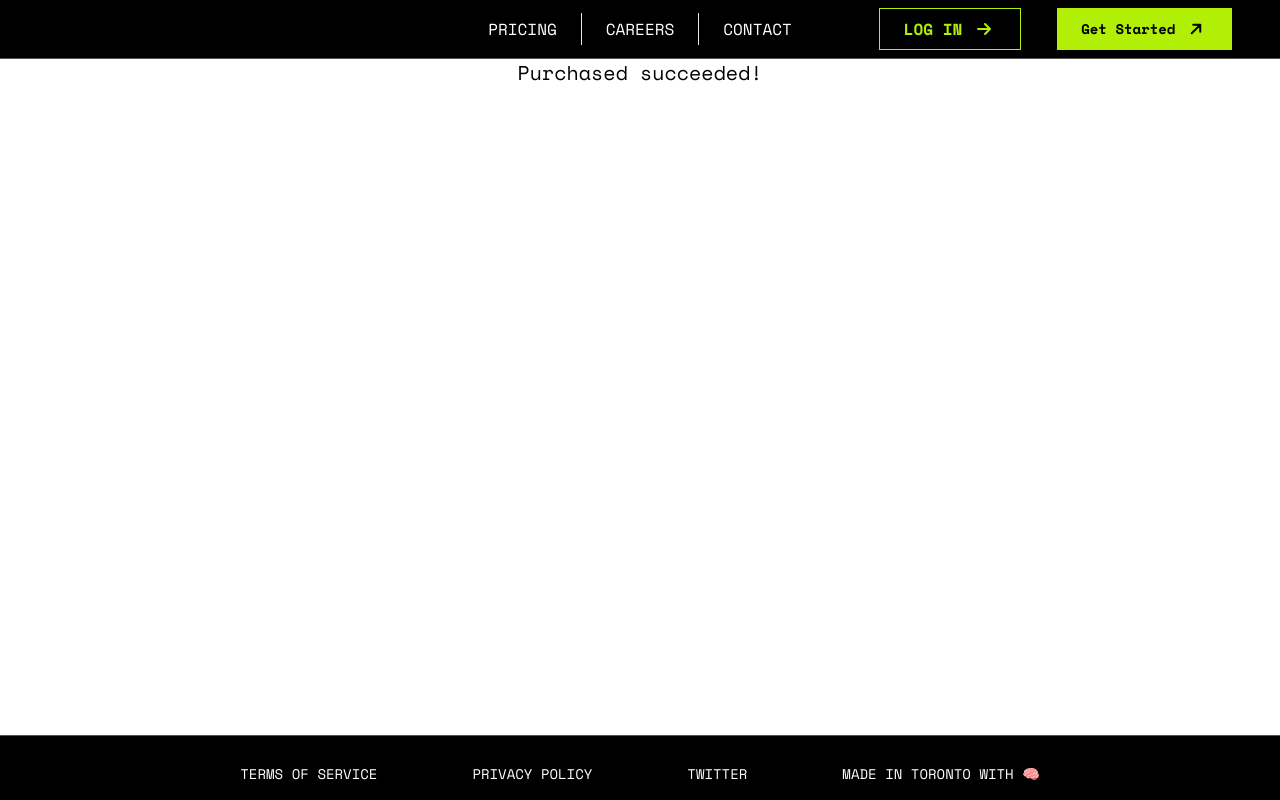
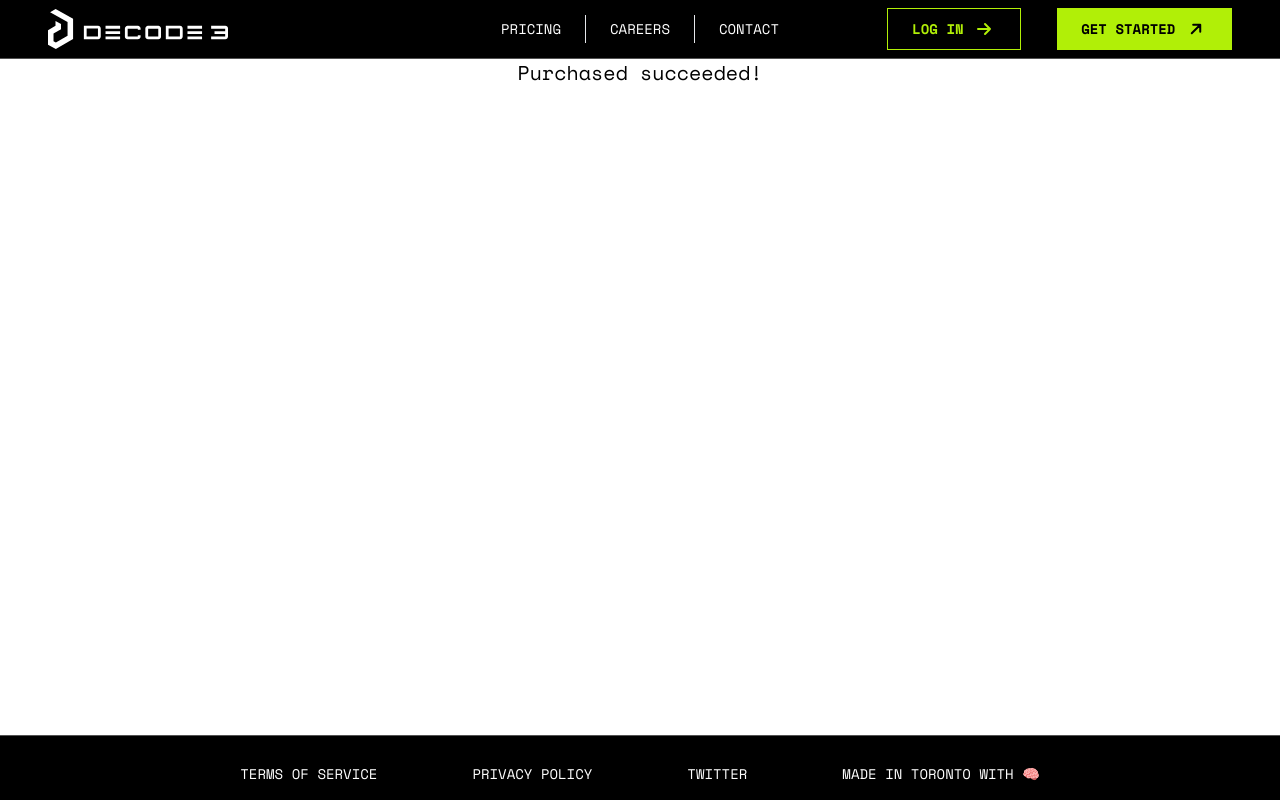
Before and after one commit to Junaid-Rasheed/SEER3, a Next.js app: page /result in a window 1280 px wide. Built offline with nearby package versions, Linux system fonts and the light colour scheme; no server answers.

Commit message:
fix minor bugs

```diff
--- a/components/AnimatedText.tsx
+++ b/components/AnimatedText.tsx
@@ -1,15 +1,23 @@
 import { useEffect, useState } from 'react';
 import { randomText } from '../utils/animation';
 
-export default function AnimatedText (
+export default function AnimatedText(
   {
-    text,
+    texts,
     className,
     timeEachLetter,
-  }: { text: string; className?: string; timeEachLetter?: number }) {
-  const [state, setState] = useState(text);
+  }: { texts: string[]; className?: string; timeEachLetter?: number }) {
+  const [state, setState] = useState(texts[0]);
   useEffect(() => {
-    randomText(state, setState, timeEachLetter);
+    let i = 0;
+    const loop = setInterval(() => {
+      if (i > texts.length) clearInterval(loop);
+      ++i;
+      randomText(texts[i % texts.length], setState, timeEachLetter)
+    }, 2000);
+    return () => {
+      clearInterval(loop);
+    }
   }, [])
   return (
     <span className={className}>{state}</span>
--- a/components/AuthButton.tsx
+++ b/components/AuthButton.tsx
@@ -13,7 +13,7 @@ export default function AuthButton({ className }: { className?: string }) {
     >
       {
         !session
-          ? <p className="flex">
+          ? <p className="flex items-center">
             Log in&nbsp;
             <ArrowSmRightIcon className="w-6 h-6" />
           </p>
--- a/components/Banner.tsx
+++ b/components/Banner.tsx
@@ -3,7 +3,7 @@ import Link from 'next/link';
 
 export default function Banner() {
   return (
-    <div className="bg-cyan-400 p-1 px-2 flex items-center justify-center">
+    <div className="bg-cyan-400 p-1 px-2 flex items-center justify-center uppercase">
       <Link href="/list-your-startup">
         <a target="_parent" className="text-sm flex items-center">
           Looking for funding? List your startup for free &nbsp;
--- a/components/GetStartedButton.tsx
+++ b/components/GetStartedButton.tsx
@@ -11,7 +11,7 @@ export default function GetStartedButton({
     <Link href="/signup">
       <button
         className={classNames(
-          'bg-decode3 px-6 py-2 font-bold text-center flex items-center',
+          'bg-decode3 px-6 py-2 font-bold text-center flex items-center uppercase',
           className
         )}
       >
--- a/components/Header.tsx
+++ b/components/Header.tsx
@@ -14,6 +14,7 @@ export default function Header() {
       className="flex justify-between items-center px-4 lg:grid lg:grid-cols-3 py-2 bg-black border-b border-b-neutral-600 relative">
       <Link href="/">
         <a className="w-[180px] h-[40px] relative ml-2 md:ml-8">
+          <HeaderLogo className="w-[180px] h-[40px]" />
         </a>
       </Link>
       <MobileNav className="lg:hidden" />
@@ -22,9 +23,9 @@ export default function Header() {
         {!!session ? (
           <AuthBadge className="flex items-center" />
         ) : (
-          <AuthButton />
+          <AuthButton className="text-sm" />
         )}
-        <GetStartedButton className="text-sm md:text-md" />
+        <GetStartedButton className="text-sm" />
       </div>
     </nav>
   );
--- a/components/Hero.tsx
+++ b/components/Hero.tsx
@@ -16,7 +16,11 @@ export default function Hero() {
         <h1 className="mt-10 heading uppercase text-center text-5xl md:text-7xl text-white">
           The web3
           <br />
-          <AnimatedText text="Fundraising" className="text-decode3 text-6xl md:text-8xl" timeEachLetter={50} />
+          <AnimatedText
+            texts={['Fundraising', 'Investor', 'Startup']}
+            className="text-decode3 text-6xl md:text-8xl"
+            timeEachLetter={50}
+          />
           <br />
           Database
         </h1>
--- a/components/NavLinks.tsx
+++ b/components/NavLinks.tsx
@@ -21,7 +21,7 @@ const navLinks = [
 export const NavLinks = ({ className }: { className?: string }) => {
   const { pathname } = useRouter();
   return (
-    <ul className={classNames('flex flex-row mx-auto text-white', className)}>
+    <ul className={classNames('flex flex-row mx-auto text-sm text-white', className)}>
       {navLinks.map(({ href, title }) => (
         <li
           key={href + title}
```
